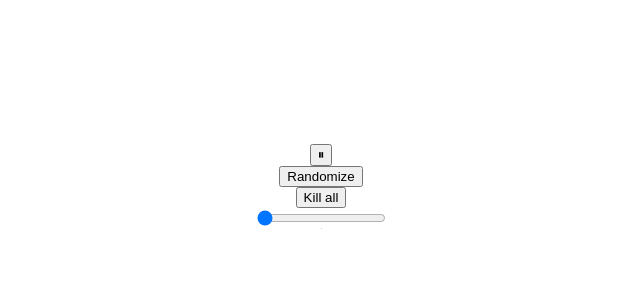
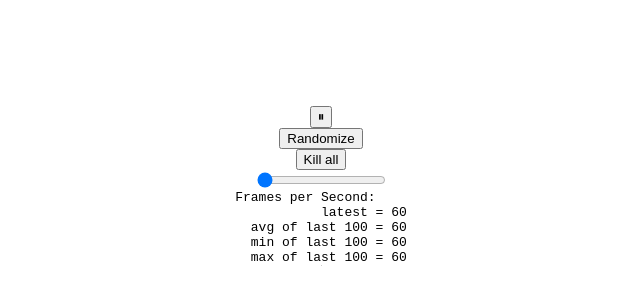
Before and after one commit to cbrevik/wasm-game-of-life, a website built with webpack: page www/index.html in a window 1280 px wide. Shown: the part 222-522 px from the top of the page, without its empty margins (327-967 px from the left). Built offline with nearby package versions, Linux system fonts and the light colour scheme; what wasm-game-of-life would draw is missing.

Commit message:
Add fps counter

```diff
--- a/Cargo.toml
+++ b/Cargo.toml
@@ -40,3 +40,4 @@ wasm-bindgen-test = "0.2"
 [profile.release]
 # Tell `rustc` to optimize for small code size.
 opt-level = "s"
+debug = true
--- /dev/null
+++ b/www/fps.js
@@ -0,0 +1,42 @@
+export const fps = new class {
+  constructor() {
+    this.fps = document.getElementById("fps");
+    this.frames = [];
+    this.lastFrameTimeStamp = performance.now();
+  }
+
+  render() {
+    // Convert the delta time since the last frame render into a measure
+    // of frames per second.
+    const now = performance.now();
+    const delta = now - this.lastFrameTimeStamp;
+    this.lastFrameTimeStamp = now;
+    const fps = (1 / delta) * 1000;
+
+    // Save only the latest 100 timings.
+    this.frames.push(fps);
+    if (this.frames.length > 100) {
+      this.frames.shift();
+    }
+
+    // Find the max, min, and mean of our 100 latest timings.
+    let min = Infinity;
+    let max = -Infinity;
+    let sum = 0;
+    for (let i = 0; i < this.frames.length; i++) {
+      sum += this.frames[i];
+      min = Math.min(this.frames[i], min);
+      max = Math.max(this.frames[i], max);
+    }
+    let mean = sum / this.frames.length;
+
+    // Render the statistics.
+    this.fps.textContent = `
+  Frames per Second:
+           latest = ${Math.round(fps)}
+  avg of last 100 = ${Math.round(mean)}
+  min of last 100 = ${Math.round(min)}
+  max of last 100 = ${Math.round(max)}
+  `.trim();
+  }
+}();
--- a/www/index.html
+++ b/www/index.html
@@ -15,6 +15,10 @@
         align-items: center;
         justify-content: center;
       }
+      #fps {
+        white-space: pre;
+        font-family: monospace;
+      }
     </style>
   </head>
   <body>
@@ -22,6 +26,7 @@
     <button id="random-universe">Randomize</button>
     <button id="kill-universe">Kill all</button>
     <input type="range" id="tick-range" min="1" max="10" value="1" step="1" />
+    <div id="fps"></div>
     <canvas id="game-of-life-canvas"></canvas>
     <script src="./bootstrap.js"></script>
   </body>
--- a/www/index.js
+++ b/www/index.js
@@ -1,6 +1,6 @@
 import { Universe, Cell } from "wasm-game-of-life";
 import { memory } from "wasm-game-of-life/wasm_game_of_life_bg";
-
+import { fps } from "./fps";
 const CELL_SIZE = 5; //px
 const GRID_COLOR = "#CCCCCC";
 const DEAD_COLOR = "#FFFFFF";
@@ -158,6 +158,8 @@ killButton.addEventListener("click", () => {
 let animationId = null;
 
 const renderLoop = () => {
+  fps.render();
+
   for (let i = 0; i < parseInt(ticks); i++) {
     universe.tick();
   }
```
